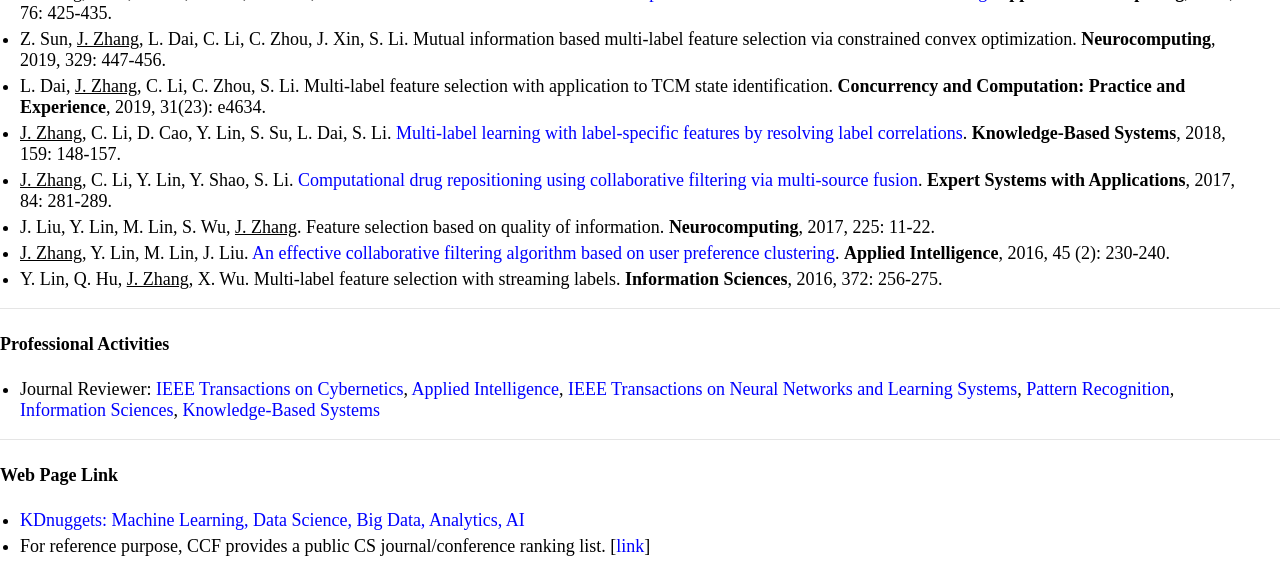
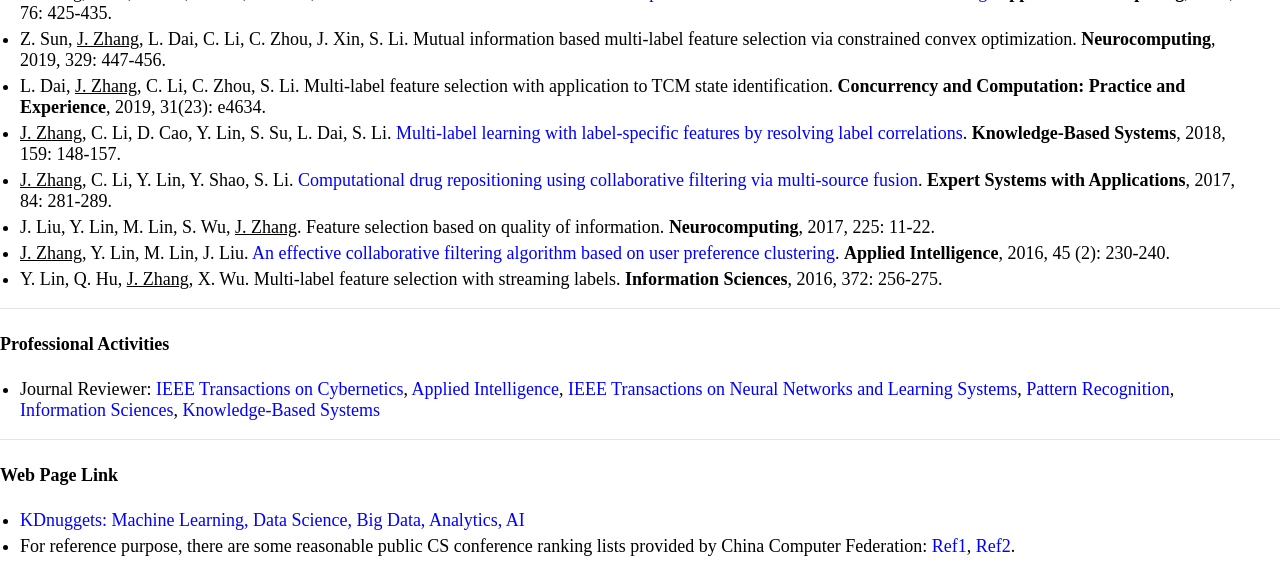
Before and after one commit to jiazhang-ml/jiazhang-ml.github.io, a Jekyll site: the page built from index.md, in a window 1280 px wide and 900 px high, scrolled down 1011 px, cut to the strip 0-571 px from the top of the window. Built offline with Jekyll 4.4.1, drawn with Linux system fonts in a browser that asks for light colours.

Commit message:
Update index.md

```diff
--- a/index.md
+++ b/index.md
@@ -53,4 +53,4 @@ I am broadly interested in machine learning, data mining, and artificial intelli
 
 #### Web Page Link
 * [KDnuggets: Machine Learning, Data Science, Big Data, Analytics, AI](https://www.kdnuggets.com/)
-* For reference purpose, CCF provides a public CS journal/conference ranking list. [[link](https://www.ccf.org.cn/Academic_Evaluation/By_category/)]
+* For reference purpose, there are some reasonable public CS conference ranking lists provided by China Computer Federation: [Ref1](https://www.ccf.org.cn/Academic_Evaluation/By_category/), [Ref2](https://www.ccf.org.cn/c/2019-07-31/667609.shtml).
```
